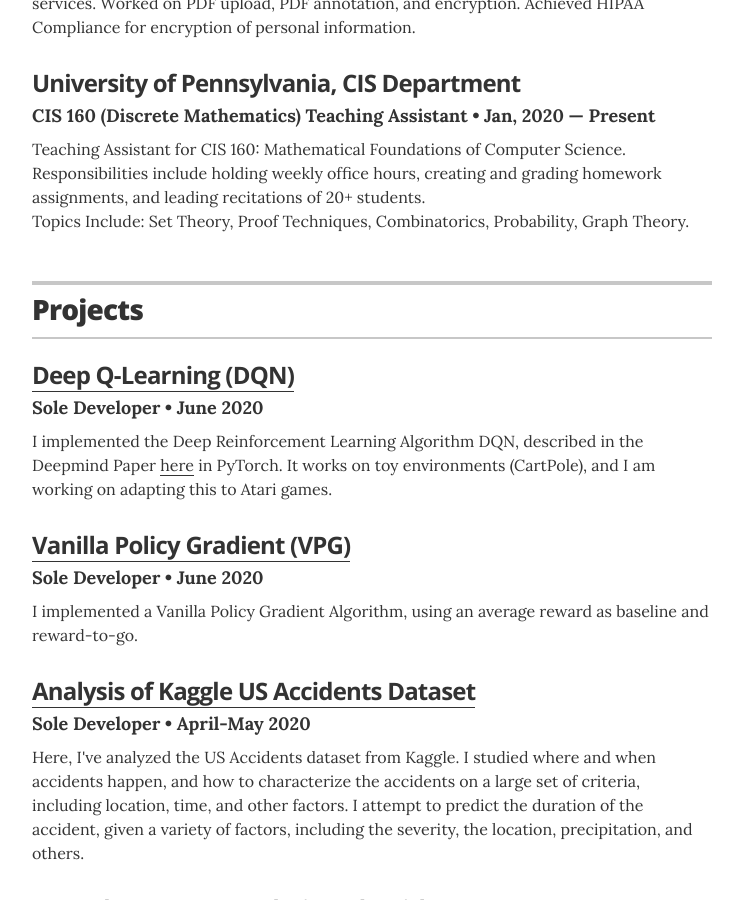
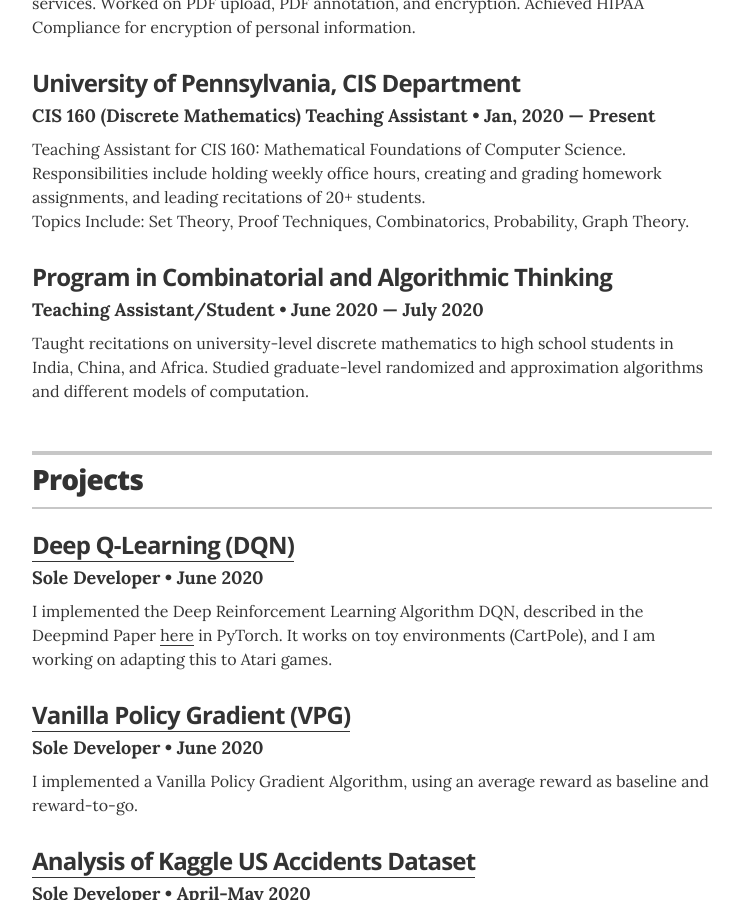
Before and after one commit to abhishekp106/old-website, a Jekyll site: the page built from index.html, in a window 1280 px wide and 900 px high, scrolled down 1375 px. Shown: the whole window, without its empty margins (268-1011 px from the left). Built offline with Jekyll 4.4.1, drawn with Linux system fonts in a browser that asks for light colours.

Commit message:
Update experience.yml

```diff
--- a/_data/experience.yml
+++ b/_data/experience.yml
@@ -10,3 +10,9 @@
   position: CIS 160 (Discrete Mathematics) Teaching Assistant
   duration: Jan, 2020 &mdash; Present
   summary: 'Teaching Assistant for CIS 160: Mathematical Foundations of Computer Science. <br> Responsibilities include holding weekly office hours, creating and grading homework assignments, and leading recitations of 20+ students. <br> Topics Include: Set Theory, Proof Techniques, Combinatorics, Probability, Graph Theory.'
+
+# PACT
+- company: Program in Combinatorial and Algorithmic Thinking
+  position: Teaching Assistant/Student
+  duration: June 2020 &mdash; July 2020
+  summary: "Taught recitations on university-level discrete mathematics to high school students in India, China, and Africa. Studied graduate-level randomized and approximation algorithms and different models of computation."
```
